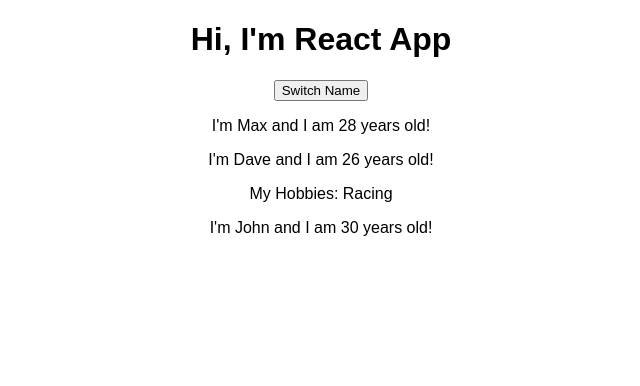
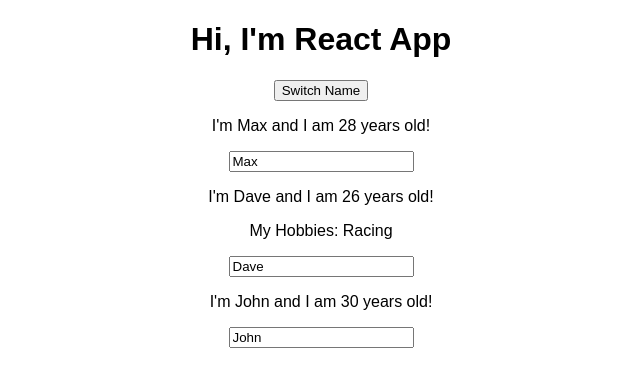
Before and after one commit to diwakarsharma95/React-Complete-Guide, a React (Create React App) app: page / in a window 1280 px wide. Shown: the top 386 px of the page, without its empty margins (319-959 px from the left). Built offline with nearby package versions, Linux system fonts and the light colour scheme.

Commit message:
Adding Two way binding

```diff
--- a/src/App.js
+++ b/src/App.js
@@ -11,13 +11,22 @@
 		],
 	};
 
-	switchNameHandler = () => {
+	switchNameHandler = (newName) => {
 		//this.state.persons[0].name = 'Max Payne'; //DON'T DO THIS
 		this.setState({
 			persons: [
-				{ name: 'Max Payne', age: 28 },
+				{ name: newName, age: 28 },
 				{ name: 'Dave jonason', age: 26 },
 				{ name: 'John deCaprio', age: 30 },
+			],
+		});
+	};
+	nameChangeHandler = (event) => {
+		this.setState({
+			persons: [
+				{ name: 'Max', age: 28 },
+				{ name: event.target.value, age: 26 },
+				{ name: 'John', age: 30 },
 			],
 		});
 	};
@@ -25,12 +34,13 @@
 		return (
 			<div className='App'>
 				<h1>Hi, I'm React App</h1>
-				<button onClick={this.switchNameHandler}>Switch Name</button>
+				<button onClick={this.switchNameHandler.bind(this, 'Diwakar')}>Switch Name</button>
 				<Person name={this.state.persons[0].name} age={this.state.persons[0].age}></Person>
 				<Person
 					name={this.state.persons[1].name}
 					age={this.state.persons[1].age}
-					click={this.switchNameHandler}>
+					click={this.switchNameHandler.bind(this, 'Dinesh')}
+					changed={this.nameChangeHandler}>
 					My Hobbies: Racing
 				</Person>
 				<Person name={this.state.persons[2].name} age={this.state.persons[2].age}></Person>
--- a/src/Person/Person.js
+++ b/src/Person/Person.js
@@ -7,6 +7,7 @@
 				I'm {props.name} and I am {props.age} years old!
 			</p>
 			<p>{props.children}</p>
+			<input type='text' onChange={props.changed} value={props.name}></input>
 		</Fragment>
 	);
 };
```
